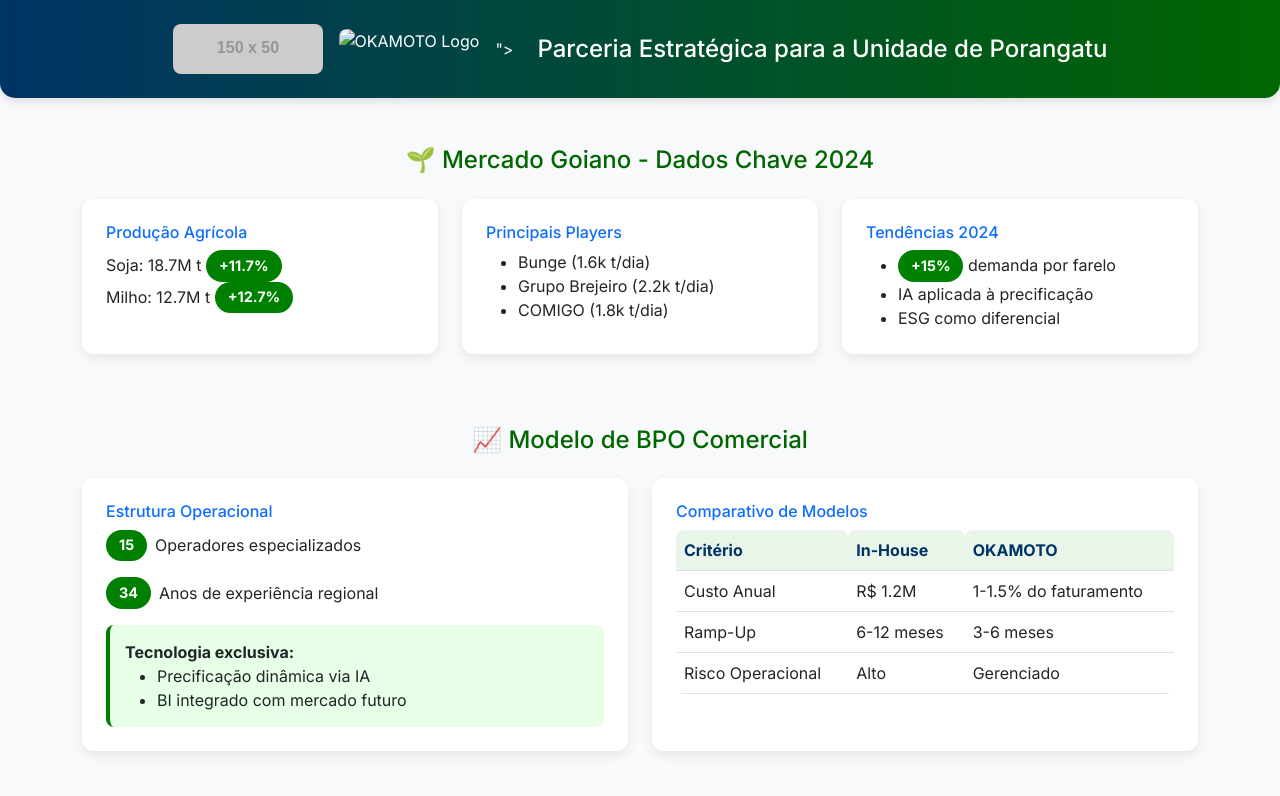
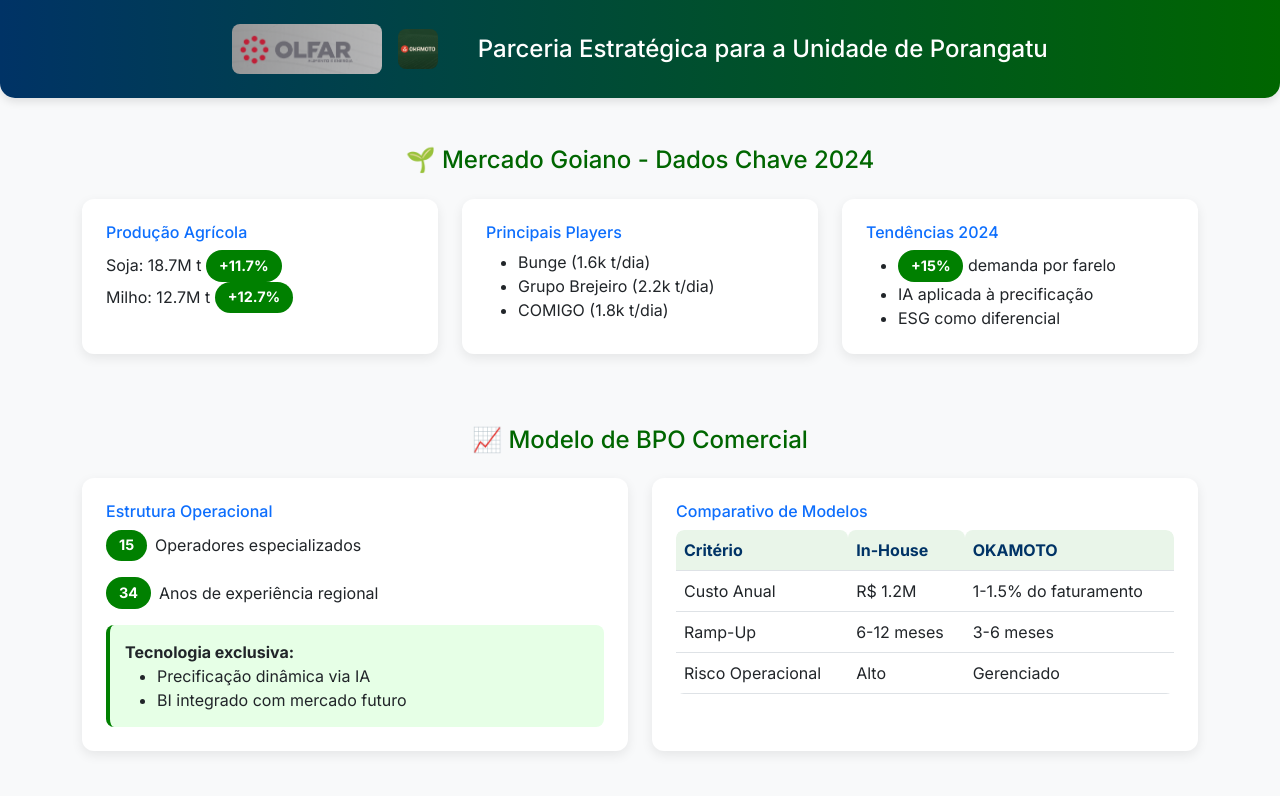
Before and after one commit to Clebito2/okamoto-site, a plain HTML site: page index.html in a window 1280 px wide. Shown: the top 796 px of the page. Drawn offline with nearby package versions, Linux system fonts and the light colour scheme; placeholder pictures from the web are drawn by us.

Commit message:
Update index.html
Inclusão das imagens das logos

```diff
--- a/index.html
+++ b/index.html
@@ -154,8 +154,8 @@
     <header class="header-bg py-4">
         <div class="container">
             <div class="d-flex flex-column flex-md-row align-items-center justify-content-center">
-                <img src="https://placehold.co/150x50/003366/ffffff?text=OLFAR" alt="OLFAR Logo" style="height: 50px" class="me-md-3 mb-2 mb-md-0">
-                <img src=""logo-okamoto.png.jpeg" alt="OKAMOTO Logo" style="height: 40px" class="me-md-3 mb-2 mb-md-0">">
+                <img src="olfar.png" alt="OLFAR Logo" style="height: 50px" class="me-md-3 mb-2 mb-md-0">
+                <img src="logo-okamoto.png.jpeg" alt="OKAMOTO Logo" style="height: 40px" class="me-md-3 mb-2 mb-md-0">
                 <h1 class="h4 ms-md-4 mb-0 text-center text-md-start">Parceria Estratégica para a Unidade de Porangatu</h1>
             </div>
         </div>
```
